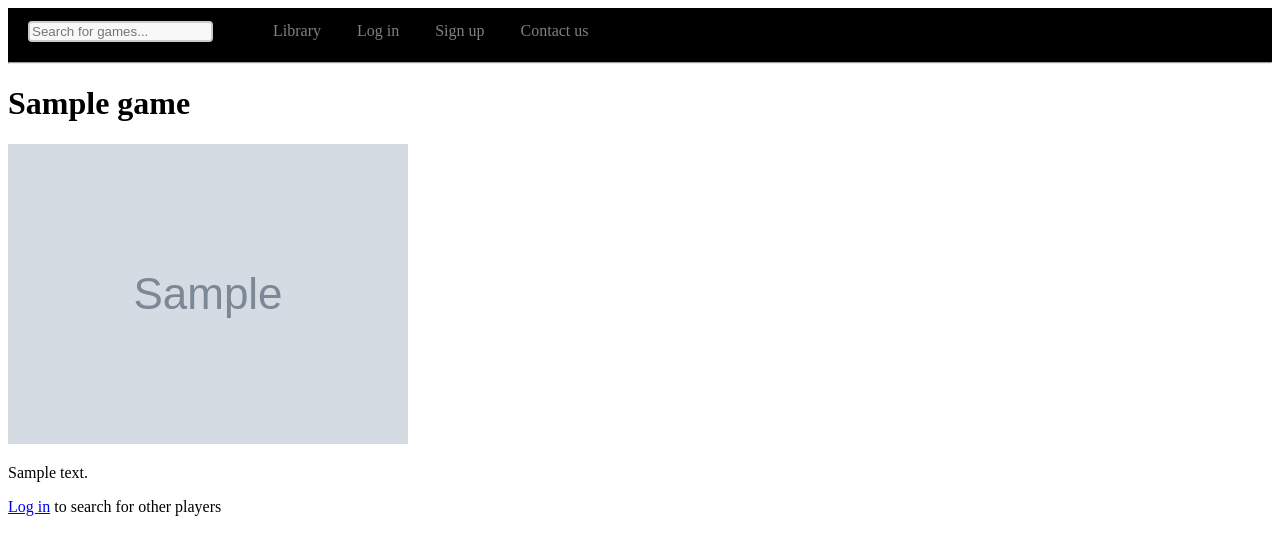
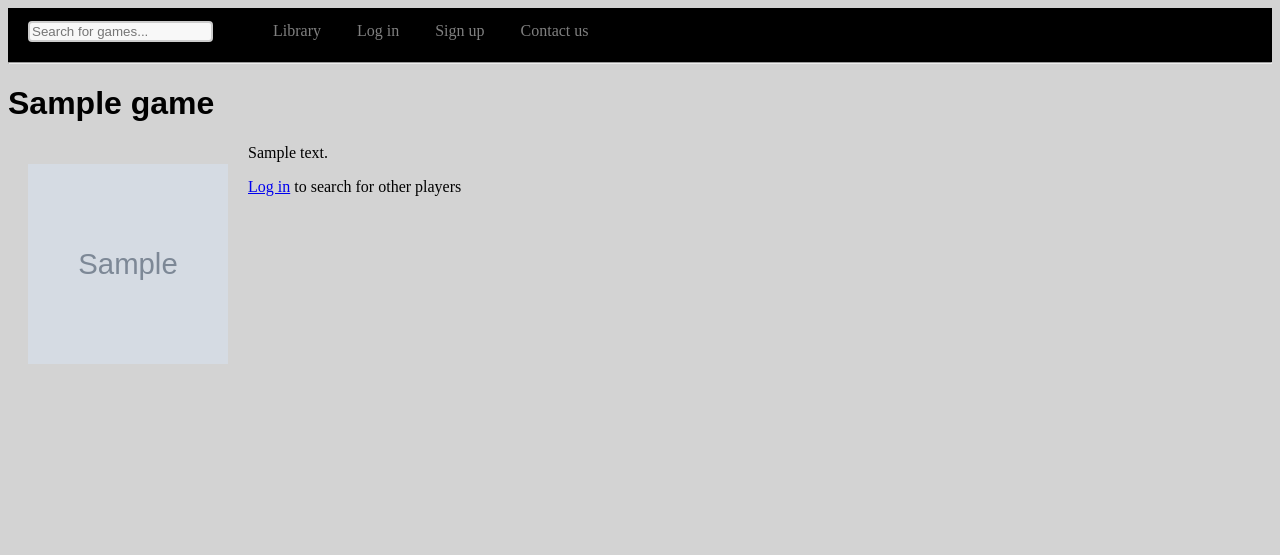
Before and after one commit to Hamster339/GameWebsite-Django, a Django app: a page that uses templates/gamewebsite/game_page.html in a window 1280 px wide. Shown: the top 555 px of the page. Run offline with Django 3.2, Linux system fonts and the light colour scheme; tables that the repository leaves empty hold one stand-in row (values such as "Sample post"); grey boxes marked "Sample" are stand-in pictures.

Commit message:
Game page css

```diff
--- /dev/null
+++ b/static/css/game_page.css
@@ -0,0 +1,19 @@
+body{
+	background-color: lightgray;
+}
+
+h1{
+	color: black;
+	font-family: Arial, Helvetica, sans-serif;
+
+}
+h2{
+	color: black;
+	font-family: Arial, Helvetica, sans-serif;
+
+}
+
+img{
+	float: left;
+	padding: 20px;
+}
--- a/templates/gamewebsite/game_page.html
+++ b/templates/gamewebsite/game_page.html
@@ -1,6 +1,8 @@
 {% extends 'gamewebsite/base.html' %}
 {% load static %}
-
+{% block style %}
+<link rel="stylesheet" href="{% static "css/game_page.css" %}">
+{% endblock %}
 {% block title_block %}
 	{% if game %}
 		{{ game.name }}
@@ -14,7 +16,7 @@
 		<h1> {{ game.name }} </h1>
 
     	<div>
-			<img src="{{ game.thumbNail.url }}" >
+			<img src="{{ game.thumbNail.url }}" width="200px" height="200px" >
 		</div>
 	<!-- display picture of the game -->
 
```
